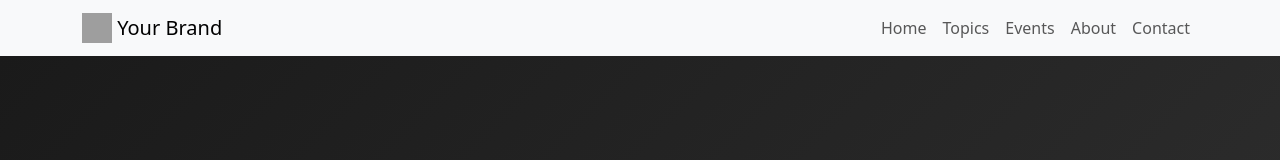
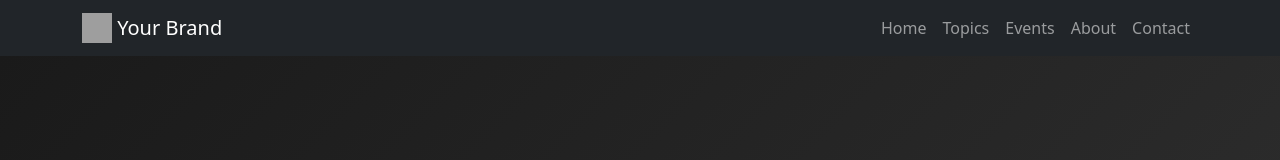
Before and after one commit to Wence024/NDKC-PSITS_Website, a React (Vite) app: page / in a window 1280 px wide. Shown: the top 160 px of the page. Built offline with nearby package versions, Linux system fonts and the light colour scheme; grey boxes are pictures that could not be loaded.

Commit message:
Revised the Navbar page's layout and theme (cool dark IT)

```diff
--- a/src/components/Navbar.jsx
+++ b/src/components/Navbar.jsx
@@ -4,7 +4,7 @@ import { Navbar, Nav, Container } from 'react-bootstrap';
 
 const NavbarComponent = () => {
   return (
-    <Navbar bg="light" expand="lg">
+    <Navbar bg="dark" variant="dark" expand="lg">
       <Container>
         {/* Left-aligned brand/logo */}
         <Navbar.Brand href="/">
@@ -24,11 +24,11 @@ const NavbarComponent = () => {
         <Navbar.Collapse id="basic-navbar-nav">
           {/* Right-aligned navigation links */}
           <Nav className="ms-auto">
-            <Nav.Link as={Link} to="/">Home</Nav.Link>
-            <Nav.Link as={Link} to="/topics">Topics</Nav.Link>
-            <Nav.Link as={Link} to="/events">Events</Nav.Link>
-            <Nav.Link as={Link} to="/about">About</Nav.Link>
-            <Nav.Link as={Link} to="/contact">Contact</Nav.Link>
+            <Nav.Link as={Link} to="/" className="nav-link">Home</Nav.Link>
+            <Nav.Link as={Link} to="/topics" className="nav-link">Topics</Nav.Link>
+            <Nav.Link as={Link} to="/events" className="nav-link">Events</Nav.Link>
+            <Nav.Link as={Link} to="/about" className="nav-link">About</Nav.Link>
+            <Nav.Link as={Link} to="/contact" className="nav-link">Contact</Nav.Link>
           </Nav>
         </Navbar.Collapse>
       </Container>
--- /dev/null
+++ b/src/styles/Navbar.css
@@ -0,0 +1,17 @@
+/* NavbarComponent.css */
+.navbar-dark .navbar-nav .nav-link {
+  color: #b0b0b0; /* Light gray color for text */
+}
+
+.navbar-dark .navbar-nav .nav-link:hover,
+.navbar-dark .navbar-nav .nav-link.active {
+  color: #00bfff; /* Accent color for hover and active state (e.g., light blue) */
+}
+
+.navbar-dark .navbar-brand {
+  color: #ffffff; /* White color for the brand */
+}
+
+.navbar-dark .navbar-brand img {
+  filter: invert(1); /* Invert logo colors if necessary */
+}
```
